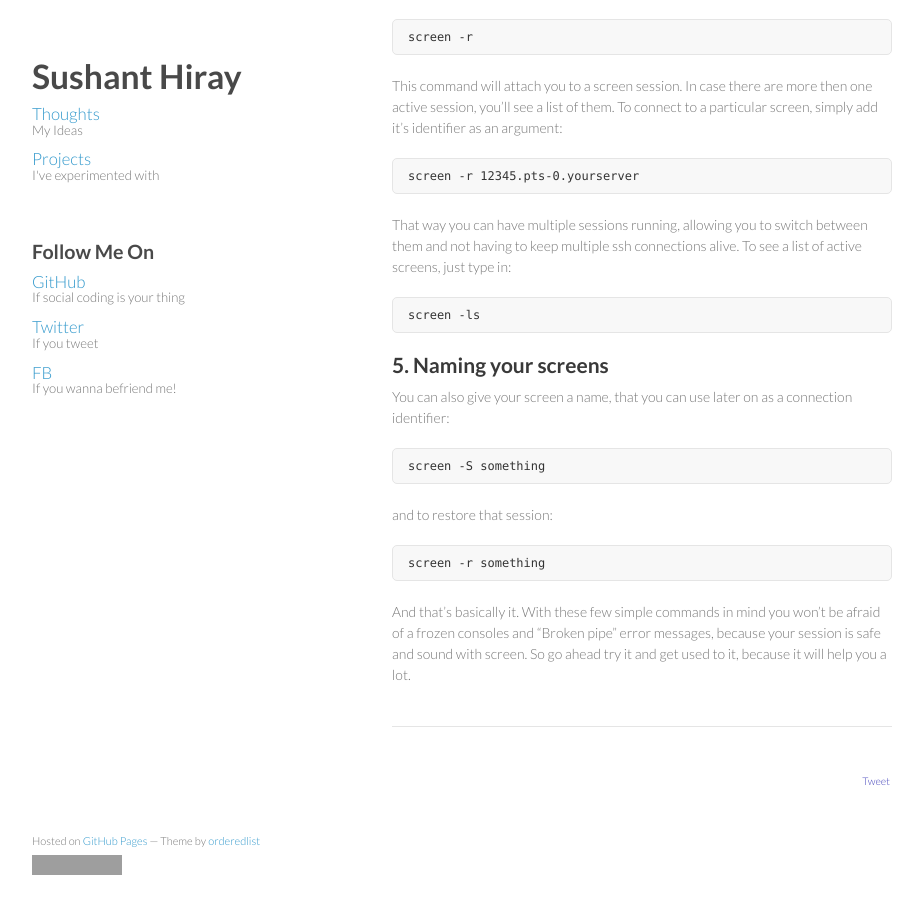
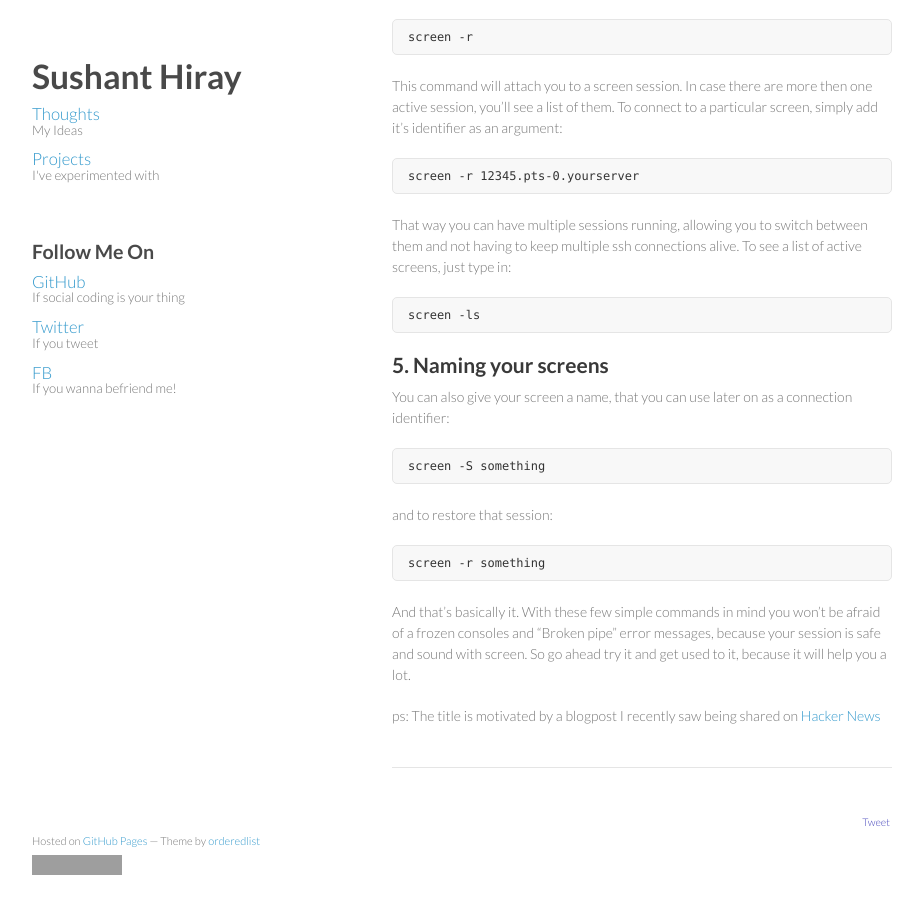
Before and after one commit to sushant-hiray/sushant-hiray.github.io, a Jekyll site: the page built from _posts/2014-1-27-y-u-no-use-screen.markdown, in a window 1280 px wide and 900 px high, scrolled down 1421 px. Shown: the whole window, without its empty margins (178-1101 px from the left). Built offline with Jekyll 4.4.1, drawn with Linux system fonts in a browser that asks for light colours; nearby versions of some CDN libraries; Markdown is read by kramdown in place of the engine named in the settings; comment, search, counter and statistics services are not loaded; grey boxes are pictures that could not be loaded.

Commit message:
Added title credits

```diff
--- a/_posts/2014-1-27-y-u-no-use-screen.markdown
+++ b/_posts/2014-1-27-y-u-no-use-screen.markdown
@@ -73,3 +73,5 @@ and to restore that session:
 	screen -r something
 
 And that’s basically it. With these few simple commands in mind you won’t be afraid of a frozen consoles and “Broken pipe” error messages, because your session is safe and sound with screen. So go ahead try it and get used to it, because it will help you a lot.
+
+ps: The title is motivated by a blogpost I recently saw being shared on [Hacker News](http://news.ycombinator.com)
```
